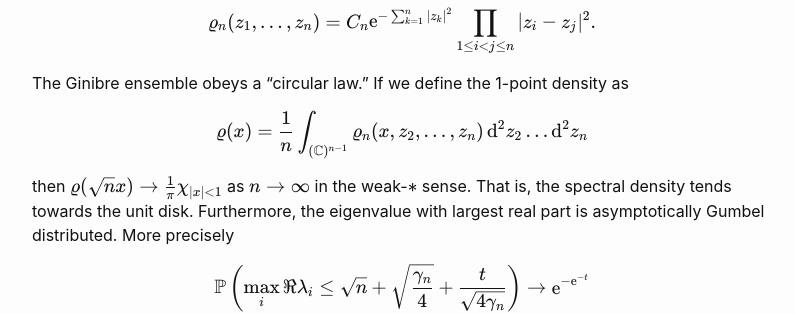
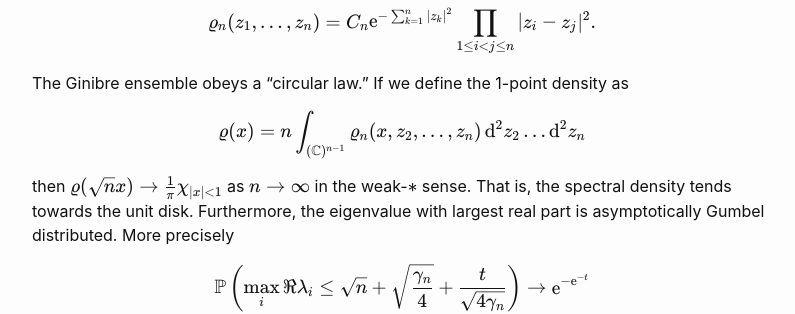
Before and after one commit to almaths/maths_blog, a Jekyll site: the page built from _posts/2022-11-16-integrable-elliptic-ginibre.markdown, in a window 1280 px wide and 900 px high, scrolled down 1317 px. Shown: the part 149-463 px from the top of the window, without its empty margins (238-1033 px from the left). Built offline with Jekyll 4.4.1, drawn with Linux system fonts in a browser that asks for light colours; nearby versions of some CDN libraries.

Commit message:
Correcting typo

```diff
--- a/_posts/2022-11-16-integrable-elliptic-ginibre.markdown
+++ b/_posts/2022-11-16-integrable-elliptic-ginibre.markdown
@@ -39,7 +39,7 @@ $$\varrho_n(z_1, \dots, z_n) = C_n \mathrm{e}^{-\sum_{k=1}^n |z_k|^2} \prod_{1 \
 
 The Ginibre ensemble obeys a "circular law." If we define the 1-point density as
 
-$$\varrho(x) = \frac{1}{n} \int_{(\mathbb{C})^{n-1}} \varrho_n(x, z_2, \dots, z_n) \, \mathrm{d}^2 z_2 \dots \mathrm{d}^2 z_n$$
+$$\varrho(x) = n \int_{(\mathbb{C})^{n-1}} \varrho_n(x, z_2, \dots, z_n) \, \mathrm{d}^2 z_2 \dots \mathrm{d}^2 z_n$$
 
 then $$\varrho(\sqrt{n}x ) \to \frac{1}{\pi} \chi_{\lvert x \rvert < 1}$$ as $$n \to\infty$$ in the weak-$$\ast$$ sense. That is, the spectral density tends towards the unit disk. Furthermore, the eigenvalue with largest real part is asymptotically Gumbel distributed. More precisely
 
--- a/_posts/2026-09-11-sanov.markdown
+++ b/_posts/2026-09-11-sanov.markdown
@@ -385,4 +385,4 @@ This should hopefully give an idea of what such LDPs mean and how they are prove
 $$\prod_{a,b=1}^N \mathrm{e}^{\frac{1}{N}W(x_a, x_b)} \prod_{k=1}^N \mathrm{e}^{-V(x_k)}$$
 
 
-for $$W$$ continuous and bounded. The situation becomes more difficult if $$W$$ has singularities. Thus the method developed above is fairly robust and only demands extra work insofar as interactions are less regular. For example $$W(x,y) = P \ln|x - y|$$ for $$P > 0$$ corresponds to the so-called high-temperature $$\beta$$-ensemble, and the presence of the logarithmic singularity means that proving large deviations is less trivial. In a future post I will discuss large deviations of the periodic Toda chain, where there are two difficulties: first to actually obtain something like an explicit formula for the joint density of eigenvalues and secondly to deal with its singularities.
+for $$W$$ continuous and bounded. The situation becomes more difficult if $$W$$ has singularities. Thus the method developed above is fairly robust and only demands extra work insofar as interactions are less regular. For example $$W(x,y) = P \ln\lvert x - y\rvert$$ for $$P > 0$$ corresponds to the so-called high-temperature $$\beta$$-ensemble, and the presence of the logarithmic singularity means that proving large deviations is less trivial. In a future post I will discuss large deviations of the periodic Toda chain, where there are two difficulties: first to actually obtain something like an explicit formula for the joint density of eigenvalues and secondly to deal with its singularities.
```
